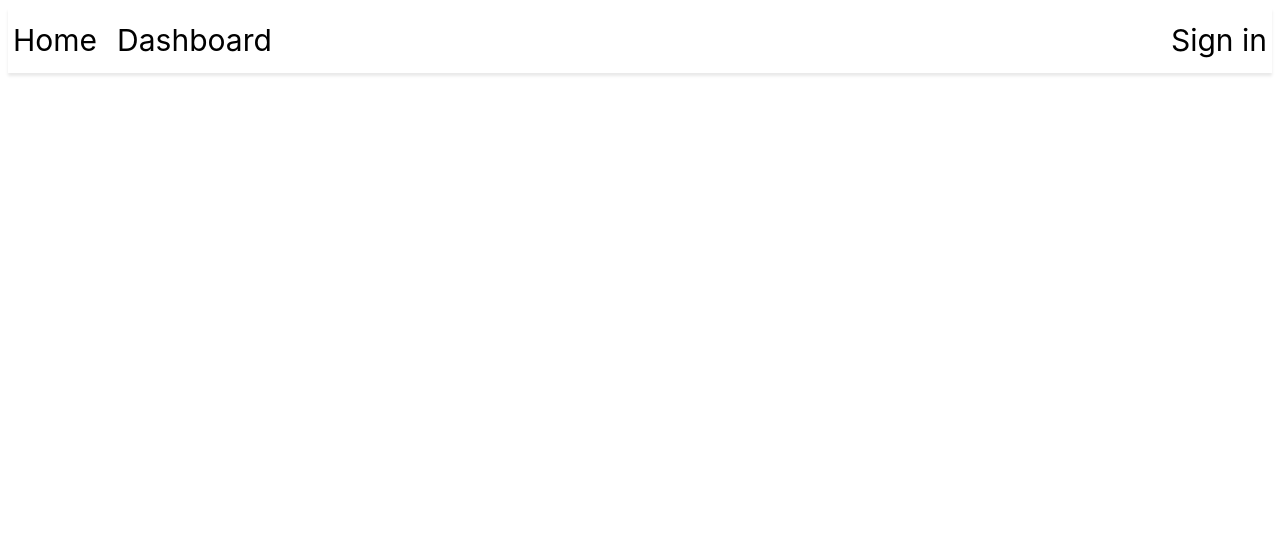
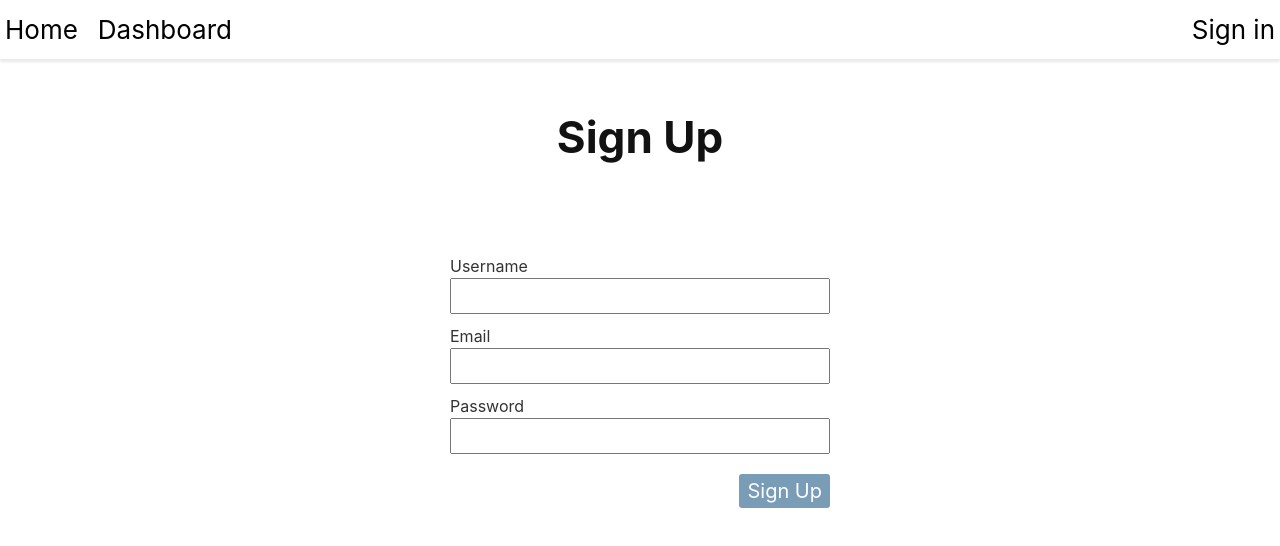
Before and after one commit to han3zeng/react-playground, a React (Create React App) app: page /sign-up in a window 1280 px wide. Shown: the top 546 px of the page. Built offline with nearby package versions, Linux system fonts and the light colour scheme.

Commit message:
Feature: sign-up page layout

```diff
--- a/package.json
+++ b/package.json
@@ -6,6 +6,8 @@
     "@testing-library/jest-dom": "^5.14.1",
     "@testing-library/react": "^11.2.7",
     "@testing-library/user-event": "^12.8.3",
+    "immer": "^8.0.1",
+    "lodash": "^4.17.21",
     "react": "^17.0.2",
     "react-dom": "^17.0.2",
     "react-router-dom": "^5.2.0",
--- a/src/App.js
+++ b/src/App.js
@@ -5,6 +5,7 @@ import Login from "./components/Login";
 import Dashboard from "./components/Dashboard";
 import Navigation from "./components/Navigation";
 import Layout from "./components/Layout";
+import SignUp from './components/SignUp';
 import { Switch, Route, BrowserRouter as Router, Redirect } from "react-router-dom";
 import { createGlobalStyle, ThemeProvider } from "styled-components";
 import { breakpoints } from "./config";
@@ -35,6 +36,8 @@ const GlobalStyle = createGlobalStyle`
     font-family: ${props => props.theme.fontFamily};
     font-size: 14px;
     line-height: 1.5;
+    margin: 0;
+    padding: 0;
   }
 
   p {
@@ -77,6 +80,15 @@ const GlobalStyle = createGlobalStyle`
   }
 
   input, textarea, button {font-family: inherit}
+
+  button {
+    border: none;
+    text-decoration: none;
+    outline: none;
+    color: white;
+    background-color: ${props => props.theme.buttonColor};
+    padding: 5px 8px;
+  }
 `;
 
 class App extends React.Component {
@@ -129,6 +141,9 @@ class App extends React.Component {
                 <Route path="/login-callback">
                   <LoginCallback />
                 </Route>
+                <Route path="/sign-up">
+                  <SignUp />
+                </Route>
                 <Route path="/dashboard">
                   { authenticated ? <Dashboard />  : <Redirect to='/' />}
                 </Route>
--- a/src/components/Login.js
+++ b/src/components/Login.js
@@ -1,33 +1,42 @@
 import React, { Component } from 'react';
 import styled from 'styled-components';
+import { Link } from 'react-router-dom';
 import { v4 as uuidv4 } from 'uuid';
 import config from '../config';
 import constants from '../constants';
 import githubLogo from '../assets/github-logo.png';
 import googleLogo from '../assets/google-logo.svg';
 
+const Container = styled.div`
+  text-align: center;
+  margin: 50px 0;
+  a {
+    color: ${props => props.theme.buttonColor};
+    font-weight: 500;
+    &:hover {
+      text-decoration: underline;
+    }
+  }
+`
 
-const Container = styled.div`
-  margin: 50px auto;
-  padding: 20px;
-  border: 1px solid black;
-  width: 300px;
+const SignInContainer = styled.div`
+  padding: 0 20px;
+  border: 1px solid #333;
+  display: inline-block;
   position: relative;
-  display: flex;
-  flex-direction: column;
-  justify-content: center;
-  align-items: center;
   color: black;
+  margin-bottom: 10px;
   a {
     color: black;
     text-decoration: none;
   }
-  border-radius: 10px;
+  border-radius: 5px;
 `;
 
 const Button = styled.div`
   margin: 20px 0;
   padding: 8px 18px;
+  width: 200px;
   cursor: pointer;
   bottom: 0;
   right: 0;
@@ -141,6 +150,7 @@ class Login extends Component {
   render () {
     return (
       <Container>
+        <SignInContainer>
           <GithubButton
             onClick={() => {
               this.onClickHandler(constants.GITHUB)
@@ -157,6 +167,10 @@ class Login extends Component {
             <img src={googleLogo} alt="google logo" />
             <span>Sign in with Google</span>
           </GoogleButton>
+        </SignInContainer>
+        <div>
+          New to the service ? <Link to="/sign-up">Create an account</Link>
+        </div>
       </Container>
     )
   }
--- a/src/components/LoginCallback.js
+++ b/src/components/LoginCallback.js
@@ -50,7 +50,7 @@ function LoginCallback() {
 
     }
     const { csrfKey, service } = stateObject;
-    if (csrfKey !== sessionStorage.getItem(constants.CSRF_KEY)) {
+    if (sessionStorage.getItem(constants.CSRF_KEY) && (csrfKey !== sessionStorage.getItem(constants.CSRF_KEY))) {
       history.push("/login?errorType=inconsistentState");
       return;
     }
--- a/src/components/Navigation.js
+++ b/src/components/Navigation.js
@@ -5,7 +5,7 @@ import { AuthenticationContext } from '../contexts';
 
 const Container = styled.div`
   width: 100%;
-  font-size:  30px;
+  font-size:  26px;
   padding: 10px 5px;
   box-shadow: 0 3px 3px #E9E9E9;
   box-sizing: border-box;
--- /dev/null
+++ b/src/components/SignUp.js
@@ -0,0 +1,176 @@
+import React, { useState, useMemo } from 'react';
+import styled from 'styled-components';
+import { signUp } from '../utils';
+import produce from "immer";
+import { debounce } from 'lodash';
+import config from '../config';
+
+const _ = {
+  debounce,
+};
+
+const {
+  emailValidation,
+  passwordPrimitiveValidation
+} = signUp;
+
+const Conatiner = styled.div`
+  width: 380px;
+  box-sizing: border-box;
+  margin: 50px auto;
+  label {
+    display: block;
+    font-size: 16px;
+    color: #333;
+  }
+  input {
+    box-sizing: border-box;
+    width: 100%;
+    padding: 8px 5px;
+  }
+`;
+
+const Row = styled.div`
+  margin-bottom: 10px;
+`;
+
+const SubRow = styled.div`
+  display: flex;
+  justify-content: space-between;
+  align-items: flex-end;
+`;
+
+const H2 = styled.h2`
+  text-align: center;
+`;
+
+const Button = styled.button`
+  font-size: 20px;
+  float: right;
+  border-radius: 3px;
+  margin-top: 10px;
+  opacity: ${props => props.allowed ? 1 : 0.65};
+  &:hover {
+    cursor: ${props => props.allowed ? 'pointer' : 'not-allowed'};
+  }
+`;
+
+const Error = styled.div`
+  font-size: 12px;
+  color: red;
+`;
+
+function SignUp() {
+  const [stage, setStage] = useState('signUp');
+  const [form, setForm] = useState({
+    username: "",
+    email: "",
+    password: null,
+    error: {
+      password: null,
+      email: null,
+    },
+  });
+
+  const allowed = !form.error.email && !form.error.password && !!form.email && !!form.password && !!form.username;
+  const onHandleInput = _.debounce((e) => {
+    validation(e);
+    setForm(prevState => {
+      return {
+        ...prevState,
+        [e.target.name]: e.target.value
+      }
+    });
+  }, 500);
+
+  const validation = (e) => {
+    const { value, name } = e.target;
+    if (name === 'email') {
+      if (!value || emailValidation(value)) {
+        const nextState = produce(form, draftState => {
+          draftState.error.email = null;
+        })
+        setForm(nextState);
+      } else if(!emailValidation(value)) {
+        const nextState = produce(form, draftState => {
+          draftState.error.email = 'please enter valid email address';
+        })
+        setForm(nextState);
+      }
+    } else if (name === 'password') {
+      if (!value || passwordPrimitiveValidation(value)) {
+        const nextState = produce(form, draftState => {
+          draftState.error.password = null;
+        })
+        setForm(nextState);
+      } else if(!passwordPrimitiveValidation(value)) {
+        const nextState = produce(form, draftState => {
+          draftState.error.password = 'Enter a combination of at least 8 characters which should include at least 1 lowercase letter, 1 uppercase letter and 1 number';
+        })
+        setForm(nextState);
+      }
+    }
+  };
+
+  const inputRow = ({
+    labelName,
+    name,
+    type,
+  }) => {
+    const errorMessage = form.error[name];
+    return (
+      <Row>
+        <SubRow>
+          <label>{labelName}</label>
+          {errorMessage && <Error>{errorMessage}</Error>}
+        </SubRow>
+        <input
+          name={name}
+          type={type}
+          onChange={onHandleInput}
+        />
+      </Row>
+    );
+  }
+
+  const onSubmitHandler = () => {
+    if (allowed) {
+
+    }
+  }
+
+  const content = () => {
+    if (stage === 'signUp') {
+      return (
+        <div>
+          <Row>
+            <label>Username</label>
+            <input
+              name="username"
+              type="text"
+              onChange={onHandleInput}
+              defaultValue=""
+            />
+          </Row>
+          {inputRow({ labelName: "Email", name: "email" ,type: "email"})}
+          {inputRow({ labelName: "Password", name: "password" ,type: "password"})}
+          <Button
+            allowed={allowed}
+            onClick={onSubmitHandler}
+          >
+            Sign Up
+          </Button>
+        </div>
+      );
+    }
+  }
+
+  return (
+    <Conatiner>
+      <H2>Sign Up</H2>
+      {content()}
+    </Conatiner>
+  )
+}
+
+export default SignUp;
--- /dev/null
+++ b/src/utils/index.js
@@ -0,0 +1,5 @@
+import signUp from './sign-up';
+
+export {
+  signUp
+}
--- /dev/null
+++ b/src/utils/sign-up.js
@@ -0,0 +1,22 @@
+const emailValidation = (email) => {
+  if (typeof email !== 'string') {
+    return false;
+  }
+  const regex = /(?:[a-z0-9!#$%&'*+/=?^_`{|}~-]+(?:\.[a-z0-9!#$%&'*+/=?^_`{|}~-]+)*|"(?:[\x01-\x08\x0b\x0c\x0e-\x1f\x21\x23-\x5b\x5d-\x7f]|\\[\x01-\x09\x0b\x0c\x0e-\x7f])*")@(?:(?:[a-z0-9](?:[a-z0-9-]*[a-z0-9])?\.)+[a-z0-9](?:[a-z0-9-]*[a-z0-9])?|\[(?:(?:25[0-5]|2[0-4][0-9]|[01]?[0-9][0-9]?)\.){3}(?:25[0-5]|2[0-4][0-9]|[01]?[0-9][0-9]?|[a-z0-9-]*[a-z0-9]:(?:[\x01-\x08\x0b\x0c\x0e-\x1f\x21-\x5a\x53-\x7f]|\\[\x01-\x09\x0b\x0c\x0e-\x7f])+)\])/;
+  return regex.test(email);
+};
+
+const passwordPrimitiveValidation = (password) => {
+  if (typeof password !== 'string') {
+    return false;
+  }
+  const regex = /^(?=.*\d)(?=.*[a-z])(?=.*[A-Z]).*$/;
+  return (password.length >= 8) && regex.test(password);
+}
+
+const signUp =  {
+  emailValidation,
+  passwordPrimitiveValidation
+}
+
+export default signUp
```
Also changed, not shown: 1 other file (tests, documents, lock files or other folders). Lines whose indentation alone changed are shown as unchanged.
